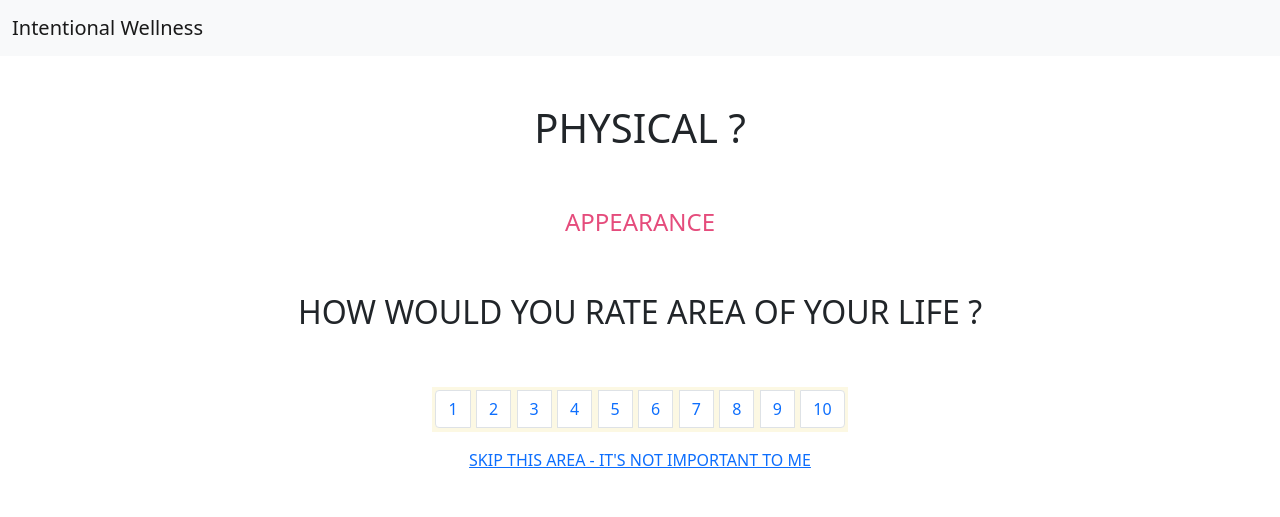
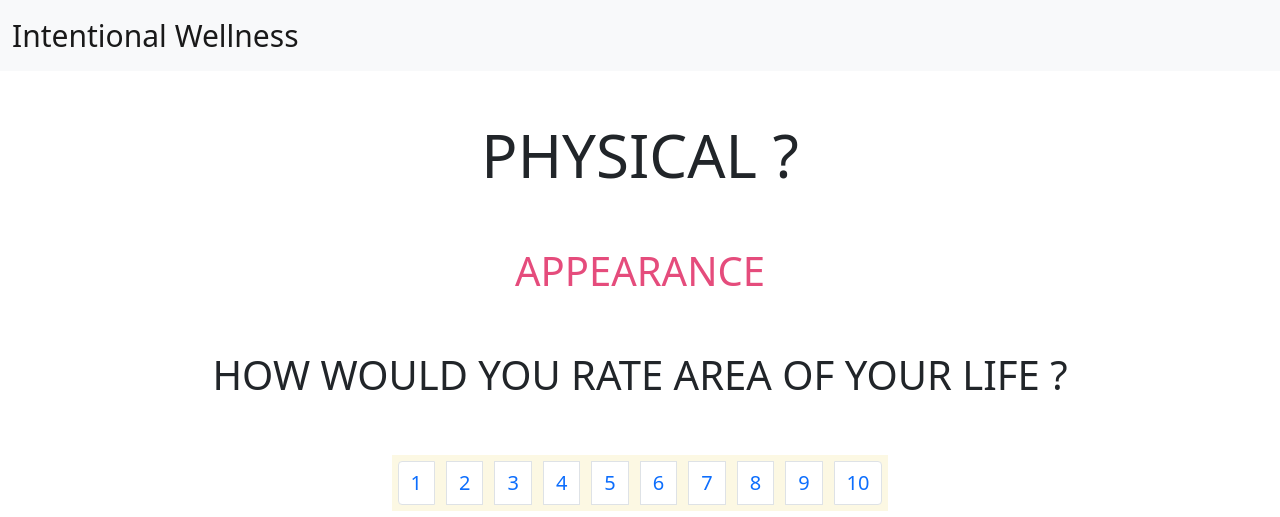
Before and after one commit to IntentionalWellness/LifeBusinessandYourself, a plain HTML site: page index.html in a window 1280 px wide. Shown: the top 517 px of the page. Drawn offline with nearby package versions, Linux system fonts and the light colour scheme.

Commit message:
Update style.css

```diff
--- a/css/style.css
+++ b/css/style.css
@@ -4,7 +4,8 @@
 
 .life-wheel{
     pointer-events: none;
-    width: 600px;
+    width: 500px;
+    justify-content: center;
 }
 
 
@@ -13,3 +14,26 @@
         width: 400px;
     }
 }
+
+h1{
+    font-size: 60px;
+
+}
+h4{
+    font-size: 40px;
+
+}
+h2{
+  font-size:  40px;
+}
+a{
+    font-size: 20px;
+
+}
+li{
+    font-size: 30px;
+}
+a.navbar-brand{
+font-size: 30px;
+text-align: center;
+}
```
